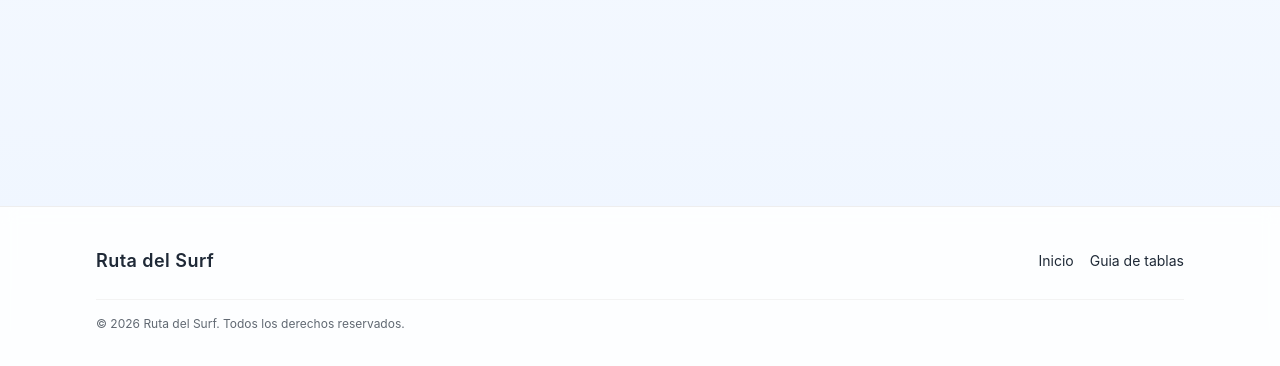
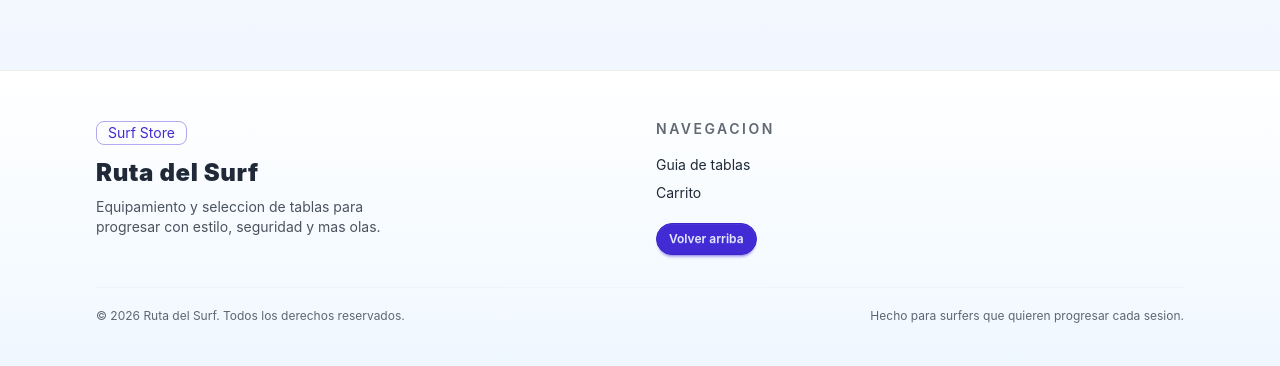
Before and after one commit to romanferrero/coderhouse-react, a React (Vite) app: page /cart in a window 1280 px wide. Shown: the part 428-794 px from the top of the page. Built offline with nearby package versions, Linux system fonts and the light colour scheme; no server answers; the database is empty.

Commit message:
refactors

```diff
--- a/src/components/Footer.jsx
+++ b/src/components/Footer.jsx
@@ -8,25 +8,39 @@ function Footer() {
   }
 
   return (
-    <footer className="border-t border-base-300 bg-base-100/90 backdrop-blur-sm mt-12">
-      <div className="mx-auto max-w-6xl px-4 py-8 md:px-8 md:py-10">
-        <div className="flex flex-col gap-6 md:flex-row md:items-center md:justify-between">
-          <div>
-            <h3 className="text-lg font-semibold tracking-wide">Ruta del Surf</h3>
-          </div>
+    <footer className="mt-16 border-t border-base-300 bg-linear-to-b from-base-100 to-sky-50/50">
+      <div className="mx-auto max-w-6xl px-4 py-10 md:px-8 md:py-12">
+        <div className="grid gap-8 md:grid-cols-2">
+          <section>
+            <span className="badge badge-outline border-primary/40 text-primary">Surf Store</span>
+            <h3 className="mt-3 text-2xl font-black tracking-wide">Ruta del Surf</h3>
+            <p className="mt-2 max-w-xs text-sm opacity-80">
+              Equipamiento y seleccion de tablas para progresar con estilo, seguridad y mas olas.
+            </p>
+          </section>
 
-          <nav className="flex flex-wrap items-center gap-4 text-sm">
-            <Link to="/" className="link link-hover" onClick={handleGoTop}>
-              Inicio
-            </Link>
-            <Link to="/shop-guide" className="link link-hover">
-              Guia de tablas
-            </Link>
-          </nav>
+          <section>
+            <h4 className="text-sm font-semibold uppercase tracking-[0.18em] opacity-70">Navegacion</h4>
+            <nav className="mt-4 flex flex-col gap-2 text-sm">
+              <Link to="/shop-guide" className="link link-hover w-fit">
+                Guia de tablas
+              </Link>
+              <Link to="/cart" className="link link-hover w-fit">
+                Carrito
+              </Link>
+            </nav>
+            <button
+              onClick={handleGoTop}
+              className="btn btn-sm btn-primary mt-5 rounded-full"
+            >
+              Volver arriba
+            </button>
+          </section>
         </div>
 
-        <div className="mt-6 border-t border-base-300 pt-4 text-xs opacity-70">
+        <div className="mt-8 border-t border-base-300/70 pt-5 text-xs opacity-70 md:flex md:items-center md:justify-between">
           <p>© {year} Ruta del Surf. Todos los derechos reservados.</p>
+          <p className="mt-1 md:mt-0">Hecho para surfers que quieren progresar cada sesion.</p>
         </div>
       </div>
     </footer>
```
